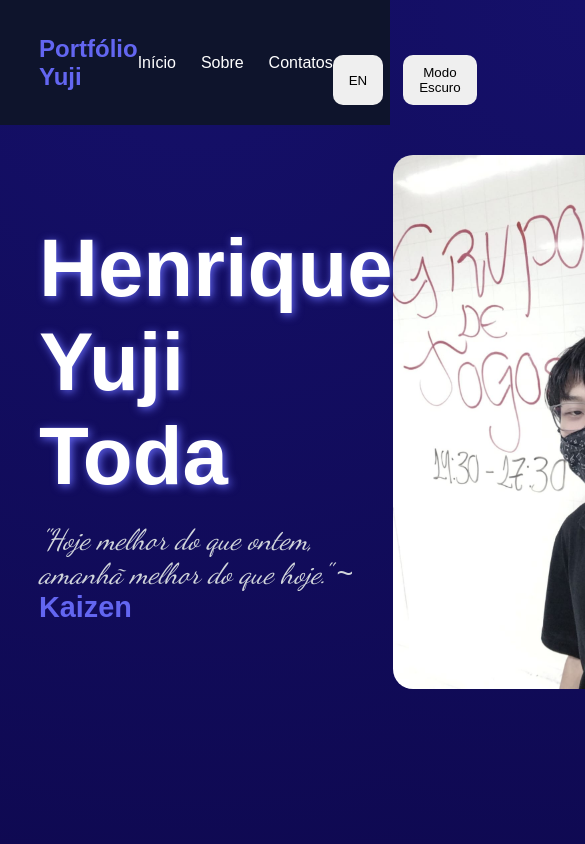
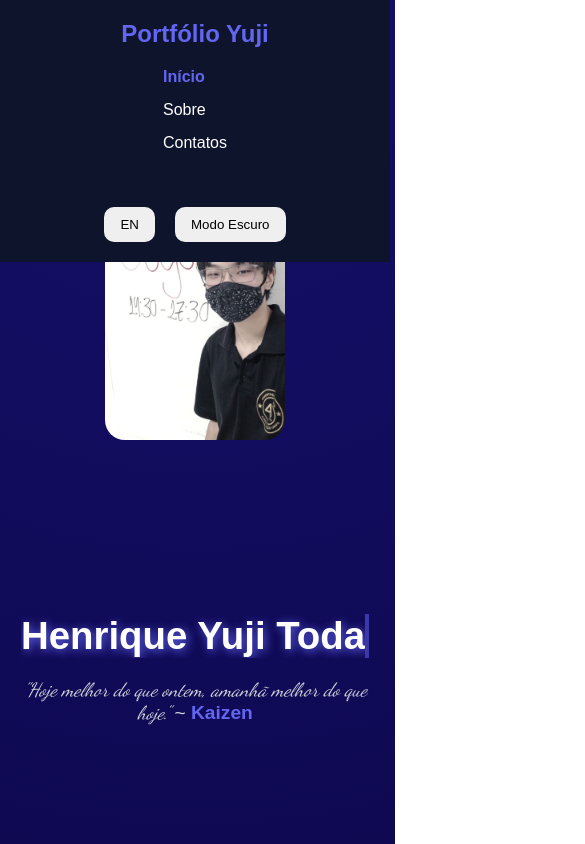
Before and after one commit to ReverseYuji049/trabalho-final-portfolio, a website: page pages/index.html in a window 390 px wide. Shown: the top 844 px of the page, 585 px wide, since content can reach past the window. Drawn offline with Linux system fonts and the light colour scheme; a web font is replaced by a local one.

Commit message:
feat(visual e responsividade): adiciona animações, visual de página ativa e responsividade

```diff
--- a/css/style.css
+++ b/css/style.css
@@ -44,11 +44,15 @@ section {
     color: white;
     text-decoration: none;
     transition: 0.3s;
-
 }
 
 .nav-links a:hover {
     color: #6366f1;
+}
+
+.nav-links a.ativo{
+    color:#6366f1;
+    font-weight:600;
 }
 
 .buttons {
@@ -321,3 +325,118 @@ footer {
     gap: 15px;
     flex-wrap: wrap;
 }
+
+#typing{
+    width: 0;
+    overflow: hidden;
+    white-space: nowrap;
+    border-right: 4px solid #6366f1;
+    animation:
+            typing 2.8s steps(20,end) forwards,
+            cursor .7s infinite;
+}
+
+footer{
+    background:rgba(15,23,42,.9);
+    padding:30px;
+    text-align:center;
+    transition:.4s;
+}
+
+footer:hover{
+    transform:translateY(-3px);
+    box-shadow:0 0 25px rgba(99,102,241,.25);
+}
+
+@keyframes typing{
+    from{
+        width:0;
+    }
+    to{
+        width:100%;
+    }
+}
+
+footer{
+
+    animation:footerFade .8s ease;
+}
+
+@keyframes footerFade{
+    from{
+        opacity:0;
+        transform:translateY(30px);
+    }
+
+    to{
+        opacity:1;
+        transform:translateY(0);
+    }
+}
+
+@keyframes cursor{
+    50%{
+        border-color:transparent;
+    }
+}
+
+@media (max-width:900px){
+    nav{
+        flex-direction:column;
+        gap:20px;
+    }
+
+    .introducao{
+        flex-direction:column-reverse;
+        text-align:center;
+        gap:40px;
+    }
+
+    .introducao h1{
+        font-size:3rem;
+    }
+
+    .foto img{
+        width:220px;
+    }
+
+    .projects-card{
+        flex-direction:column;
+    }
+
+    .courses-card{
+        display:flex;
+        flex-direction:column;
+    }
+
+    .project-content{
+        width:100%;
+    }
+
+    .buttons{
+        flex-wrap:wrap;
+    }
+}
+
+@media (max-width:600px){
+    .nav-links{
+        flex-direction:column;
+        gap:15px;
+    }
+
+    .introducao h1{
+        font-size:2.4rem;
+    }
+
+    #frase{
+        font-size:1.2rem;
+    }
+
+    .section-title{
+        font-size:2rem;
+    }
+
+    .foto img{
+        width:180px;
+    }
+}
--- a/pages/index.html
+++ b/pages/index.html
@@ -20,7 +20,7 @@
             <h2 class="logo">Portfólio Yuji</h2>
 
             <ul class="nav-links">
-                <li><a href="#home">Início</a></li>
+                <li><a href="#home" class="ativo">Início</a></li>
                 <li><a href="#about">Sobre</a></li>
                 <li><a href="#contato">Contatos</a></li>
             </ul>
@@ -34,7 +34,7 @@
     <main>
         <section id="home" class="introducao">
             <div class="introducao-conteudo">
-                <h1>Henrique Yuji Toda</h1>
+                <h1 id="typing">Henrique Yuji Toda</h1>
                 <p id="frase">
                     <span id="kaizen-frase">"Hoje melhor do que ontem, amanhã melhor do que hoje."</span>
                          ~ <span class="destaque">Kaizen</span></p>
```
Also changed, not shown: pages/projects.html (+1 -1 lines), pages/skills.html (+1 -1 lines).
